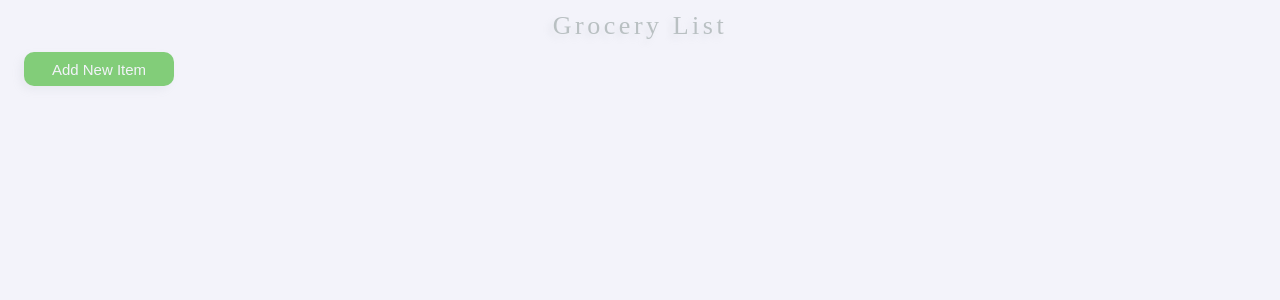
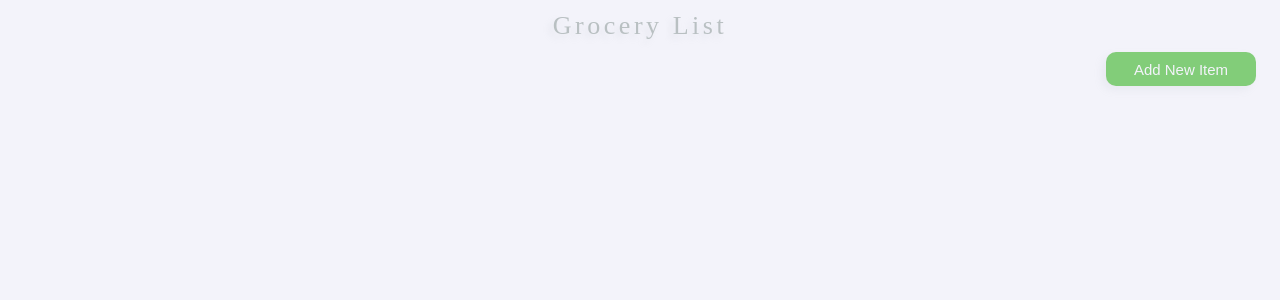
Before and after one commit to shelchkov/Grocery-List, a React (Create React App) app: page / in a window 1280 px wide. Shown: the top 300 px of the page. Built offline with nearby package versions, Linux system fonts and the light colour scheme; a web font is replaced by a local one.

Commit message:
Added form container and fixed logic #2

```diff
--- a/src/components/add-new-item/add-new-item.form.tsx
+++ b/src/components/add-new-item/add-new-item.form.tsx
@@ -1,8 +1,14 @@
 import React, { ReactElement, useState } from "react"
+import styled from "styled-components"
 
 import { Button } from "../button/button"
 
-import { BtnTypes } from "../../utils/enums"
+import { BtnTypes, ButtonTypes } from "../../utils/enums"
+
+const FormContainer = styled.div`
+	display: flex;
+	justify-content: flex-end;
+`
 
 export const AddNewItemForm = (): ReactElement => {
 	const [isFormActive, setIsFormActive] = useState<boolean>()
@@ -11,25 +17,32 @@ export const AddNewItemForm = (): ReactElement => {
 		setIsFormActive(true)
 	}
 
-	const handleAddingNewItem = (): void => {
+	const handleAddingNewItem = (
+		event: React.FormEvent<HTMLFormElement>
+	): void => {
+		event.preventDefault()
+
 		setIsFormActive(false)
 	}
 
 	return (
-		<form>
+		<form onSubmit={handleAddingNewItem}>
+			<FormContainer>
 				{isFormActive ? (
 					<Button
 						text="+"
 						buttonType={BtnTypes.Plus}
-					clickHandler={handleClick}
+						type={ButtonTypes.submit}
 					/>
 				) : (
 					<Button
 						text="Add New Item"
 						buttonType={BtnTypes.AddNewItem}
-					clickHandler={handleAddingNewItem}
+						clickHandler={handleClick}
+						type={ButtonTypes.button}
 					/>
 				)}
+			</FormContainer>
 		</form>
 	)
 }
--- a/src/components/button/button.tsx
+++ b/src/components/button/button.tsx
@@ -2,12 +2,13 @@ import React, { ReactElement } from "react"
 import styled from "styled-components"
 import { colors, sizes, spaces, boxShadows, fontWeights } from "../../utils/styles"
 
-import { BtnTypes } from "../../utils/enums"
+import { BtnTypes, ButtonTypes } from "../../utils/enums"
 
 interface Props {
 	text: string
 	buttonType: BtnTypes
 	clickHandler?: () => void
+	type?: ButtonTypes
 }
 
 const ButtonBase = styled.button`
@@ -44,9 +45,10 @@ export const Button = ({
 	text,
 	buttonType,
 	clickHandler,
+	type,
 }: Props): ReactElement | null => {
 
 	const BtnComponent = buttons[buttonType]
 
-	return <BtnComponent onClick={clickHandler}>{text}</BtnComponent>
+	return <BtnComponent onClick={clickHandler} type={type}>{text}</BtnComponent>
 }
--- a/src/utils/enums.ts
+++ b/src/utils/enums.ts
@@ -2,3 +2,9 @@ export enum BtnTypes {
 	AddNewItem = "AddNewItem",
 	Plus = "Plus",
 }
+
+export enum ButtonTypes {
+	button = "button",
+	reset = "reset",
+	submit = "submit",
+}
```
Also changed, not shown: src/App.tsx (+2 -5 lines). Lines whose indentation alone changed are shown as unchanged.
